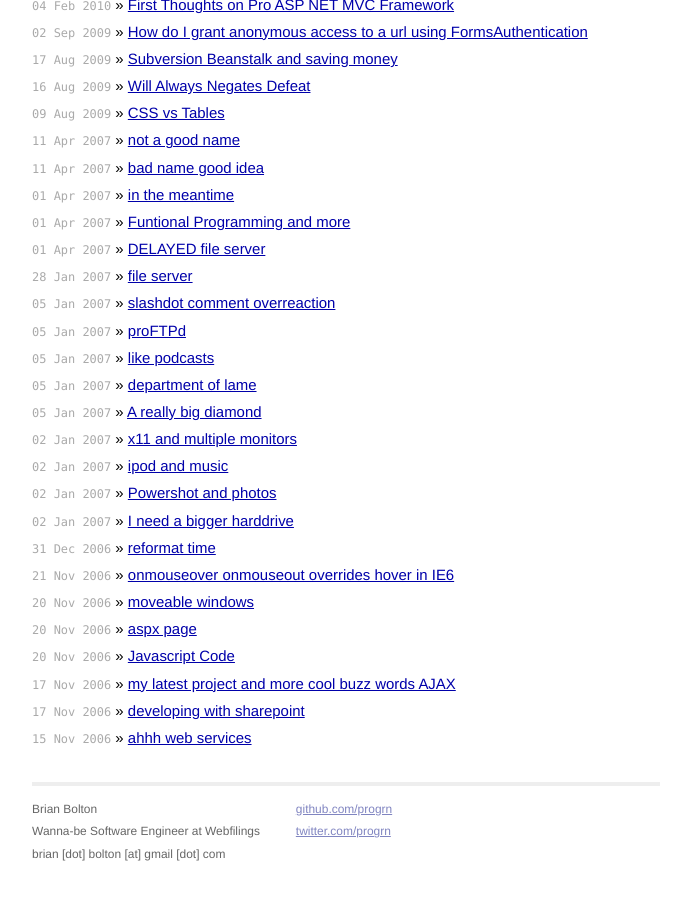
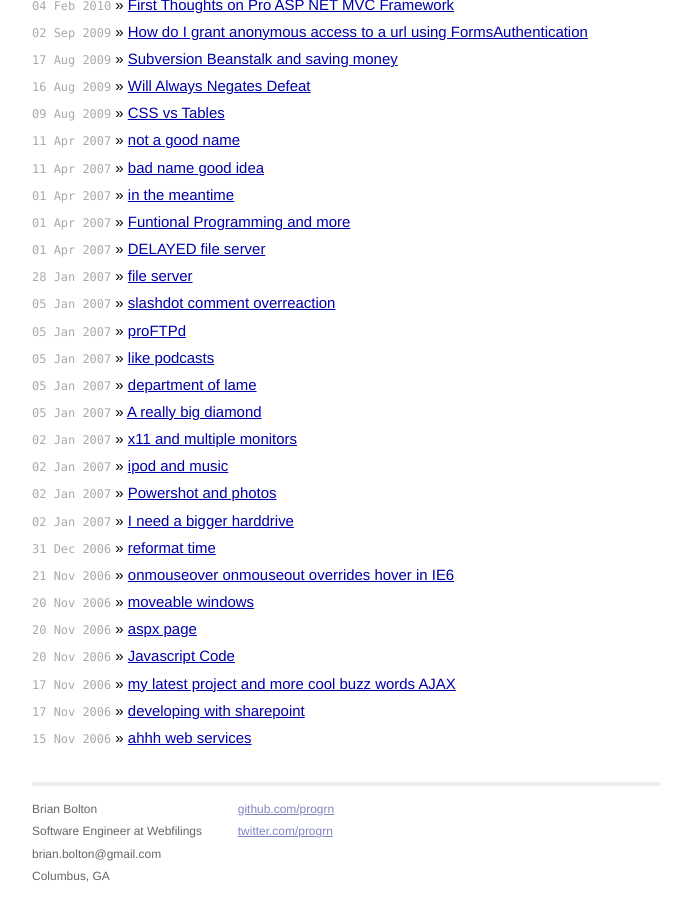
Before and after one commit to bboltn/bboltn.github.io, a Jekyll site: the page built from index.html, in a window 1280 px wide and 900 px high, scrolled down 1555 px. Shown: the whole window, without its empty margins (294-985 px from the left). Built offline with Jekyll 4.4.1, drawn with Linux system fonts in a browser that asks for light colours; nearby versions of some CDN libraries; Markdown is read by kramdown in place of the engine named in the settings; before the commit the page ends 2432 px from its top, so only the background shows below that.

Commit message:
update auto me

```diff
--- a/_layouts/default.html
+++ b/_layouts/default.html
@@ -36,8 +36,9 @@
             <div class="contact">
               <p>
                 Brian Bolton<br />
-                Wanna-be Software Engineer at Webfilings<br />
-                brian [dot] bolton [at] gmail [dot] com
+                Software Engineer at Webfilings<br />
+                brian.bolton@gmail.com<br />
+                Columbus, GA
               </p>
             </div>
             <div class="contact">
```
